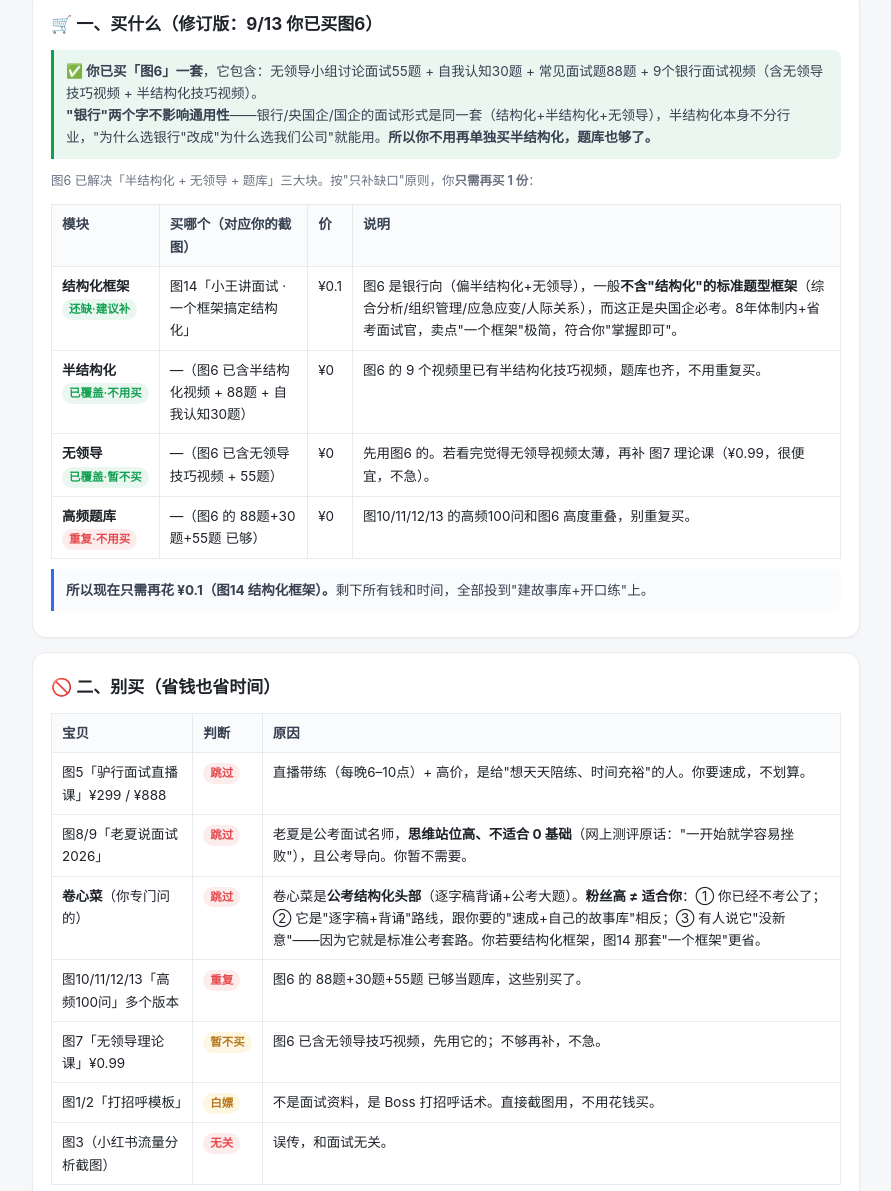
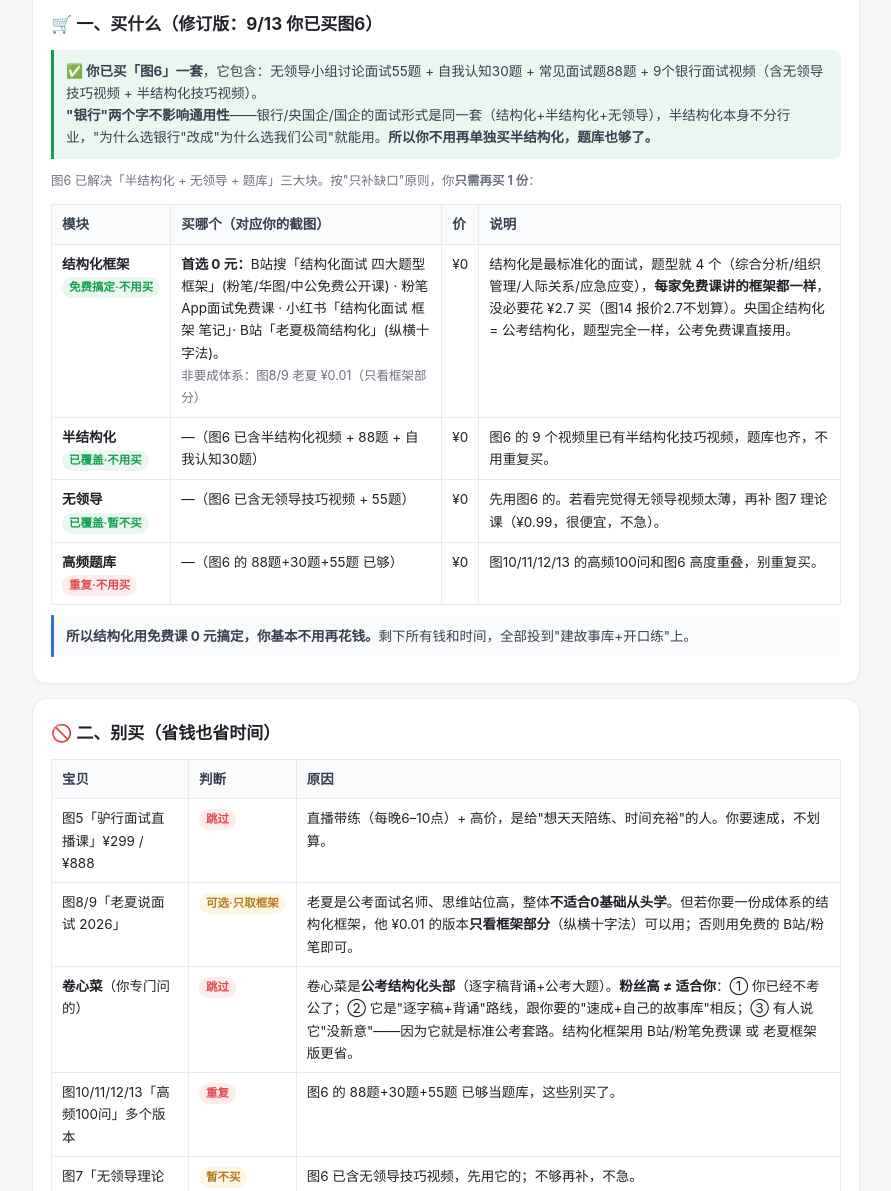
Before and after one commit to skylar0205/liuxue-peipao, a plain HTML site: page interview-materials.html in a window 1280 px wide. Shown: the part 540-1731 px from the top of the page, without its empty margins (194-1085 px from the left). Drawn offline with Linux system fonts and the light colour scheme.

Commit message:
结构化框架改免费课(B站/粉笔),不再推荐买2.7元结构化课

```diff
--- a/interview-materials.html
+++ b/interview-materials.html
@@ -86,10 +86,10 @@ li{margin:4px 0}
     <table>
       <tr><th>模块</th><th>买哪个（对应你的截图）</th><th>价</th><th>说明</th></tr>
       <tr>
-        <td><b>结构化框架</b><br><span class="tag t-buy">还缺·建议补</span></td>
-        <td>图14「小王讲面试 · 一个框架搞定结构化」</td>
-        <td>¥0.1</td>
-        <td>图6 是银行向（偏半结构化+无领导），一般<b>不含"结构化"的标准题型框架</b>（综合分析/组织管理/应急应变/人际关系），而这正是央国企必考。8年体制内+省考面试官，卖点"一个框架"极简，符合你"掌握即可"。</td>
+        <td><b>结构化框架</b><br><span class="tag t-buy" style="background:var(--green-bg);color:var(--green)">免费搞定·不用买</span></td>
+        <td><b>首选 0 元：</b>B站搜「结构化面试 四大题型 框架」(粉笔/华图/中公免费公开课) · 粉笔App面试免费课 · 小红书「结构化面试 框架 笔记」· B站「老夏极简结构化」(纵横十字法)。<br><span class="small">非要成体系：图8/9 老夏 ¥0.01（只看框架部分）</span></td>
+        <td>¥0</td>
+        <td>结构化是最标准化的面试，题型就 4 个（综合分析/组织管理/人际关系/应急应变），<b>每家免费课讲的框架都一样</b>，没必要花 ¥2.7 买（图14 报价2.7不划算）。央国企结构化 = 公考结构化，题型完全一样，公考免费课直接用。</td>
       </tr>
       <tr>
         <td><b>半结构化</b><br><span class="tag t-buy" style="background:var(--green-bg);color:var(--green)">已覆盖·不用买</span></td>
@@ -110,7 +110,7 @@ li{margin:4px 0}
         <td>图10/11/12/13 的高频100问和图6 高度重叠，别重复买。</td>
       </tr>
     </table>
-    <div class="note"><b>所以现在只需再花 ¥0.1（图14 结构化框架）。</b>剩下所有钱和时间，全部投到"建故事库+开口练"上。</div>
+    <div class="note"><b>所以结构化用免费课 0 元搞定，你基本不用再花钱。</b>剩下所有钱和时间，全部投到"建故事库+开口练"上。</div>
   </div>
 
   <!-- 三、别买 -->
@@ -119,8 +119,8 @@ li{margin:4px 0}
     <table>
       <tr><th>宝贝</th><th>判断</th><th>原因</th></tr>
       <tr><td>图5「驴行面试直播课」¥299 / ¥888</td><td><span class="tag t-skip">跳过</span></td><td>直播带练（每晚6–10点）+ 高价，是给"想天天陪练、时间充裕"的人。你要速成，不划算。</td></tr>
-      <tr><td>图8/9「老夏说面试 2026」</td><td><span class="tag t-skip">跳过</span></td><td>老夏是公考面试名师，<b>思维站位高、不适合 0 基础</b>（网上测评原话："一开始就学容易挫败"），且公考导向。你暂不需要。</td></tr>
-      <tr><td><b>卷心菜</b>（你专门问的）</td><td><span class="tag t-skip">跳过</span></td><td>卷心菜是<b>公考结构化头部</b>（逐字稿背诵+公考大题）。<b>粉丝高 ≠ 适合你</b>：① 你已经不考公了；② 它是"逐字稿+背诵"路线，跟你要的"速成+自己的故事库"相反；③ 有人说它"没新意"——因为它就是标准公考套路。你若要结构化框架，图14 那套"一个框架"更省。</td></tr>
+      <tr><td>图8/9「老夏说面试 2026」</td><td><span class="tag t-opt">可选·只取框架</span></td><td>老夏是公考面试名师、思维站位高，整体<b>不适合0基础从头学</b>。但若你要一份成体系的结构化框架，他 ¥0.01 的版本<b>只看框架部分</b>（纵横十字法）可以用；否则用免费的 B站/粉笔即可。</td></tr>
+      <tr><td><b>卷心菜</b>（你专门问的）</td><td><span class="tag t-skip">跳过</span></td><td>卷心菜是<b>公考结构化头部</b>（逐字稿背诵+公考大题）。<b>粉丝高 ≠ 适合你</b>：① 你已经不考公了；② 它是"逐字稿+背诵"路线，跟你要的"速成+自己的故事库"相反；③ 有人说它"没新意"——因为它就是标准公考套路。结构化框架用 B站/粉笔免费课 或 老夏框架版更省。</td></tr>
       <tr><td>图10/11/12/13「高频100问」多个版本</td><td><span class="tag t-skip">重复</span></td><td>图6 的 88题+30题+55题 已够当题库，这些别买了。</td></tr>
       <tr><td>图7「无领导理论课」¥0.99</td><td><span class="tag t-opt">暂不买</span></td><td>图6 已含无领导技巧视频，先用它的；不够再补，不急。</td></tr>
       <tr><td>图1/2「打招呼模板」</td><td><span class="tag t-opt">白嫖</span></td><td>不是面试资料，是 Boss 打招呼话术。直接截图用，不用花钱买。</td></tr>
@@ -194,11 +194,11 @@ li{margin:4px 0}
   <!-- 五、一句话 -->
     <div class="card">
     <h2>🎯 一句话记住</h2>
-    <p style="font-size:15.5px"><span class="hl">图6 一套已覆盖半结构化+无领导+题库，你只需再补 1 份"结构化框架"(图14, ¥0.1)，然后把 90% 的精力花在"建自己的 STAR 故事库 + 开口练"上。</span>卷心菜、驴行、老夏都别买——它们不适合你现在的阶段。</p>
-    <p class="small" style="margin-top:6px">📌 已买：图6（半结构化视频+88题+自我认知30题+无领导55题+技巧视频）｜ 待补：图14（结构化框架）｜ 暂不买：图7、图10及重复题库</p>
+    <p style="font-size:15.5px"><span class="hl">图6 一套已覆盖半结构化+无领导+题库；结构化用 B站/粉笔免费课 0 元搞定。把 90% 的精力花在"建自己的 STAR 故事库 + 开口练"上。</span>卷心菜、驴行、¥2.7的结构化课都别买——它们不适合你现在的阶段。</p>
+    <p class="small" style="margin-top:6px">📌 已买：图6（半结构化视频+88题+自我认知30题+无领导55题+技巧视频）｜ 结构化：B站/粉笔免费课（备用：图8/9老夏¥0.01只看框架）｜ 不买：图14(¥2.7)、卷心菜、驴行、图7/图10及重复题库</p>
   </div>
 
-  <div class="footer">生成于 2026-09-13 · 与《30天可勾选日规划》配套使用 · 面试栏已按本计划排入 · 9/13 修订：图6已买</div>
+  <div class="footer">生成于 2026-09-13 · 与《30天可勾选日规划》配套使用 · 面试栏已按本计划排入 · 9/13 修订：图6已买 / 结构化改免费课</div>
 </div>
 </body>
 </html>
```
Also changed, not shown: index.html (+2 -2 lines).
